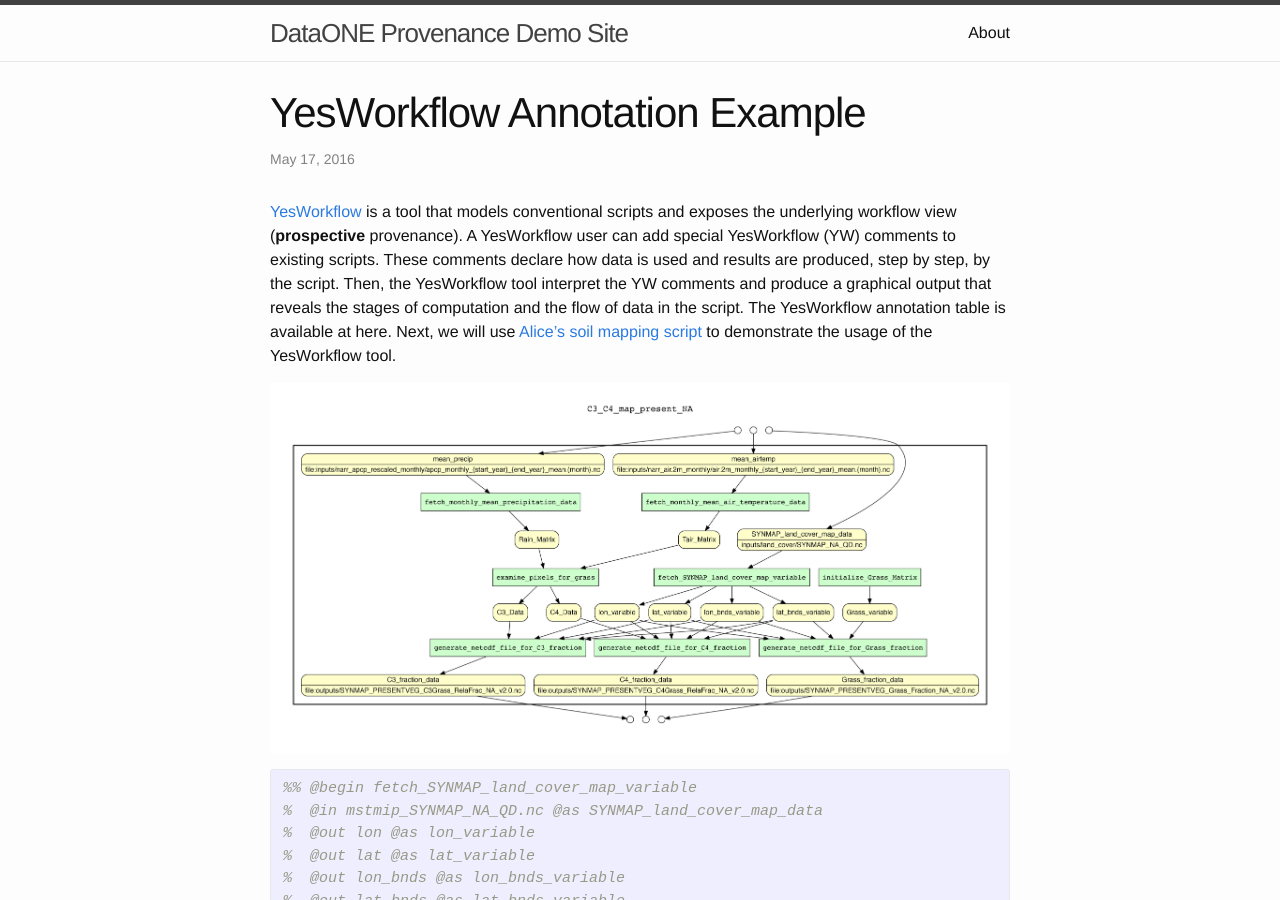
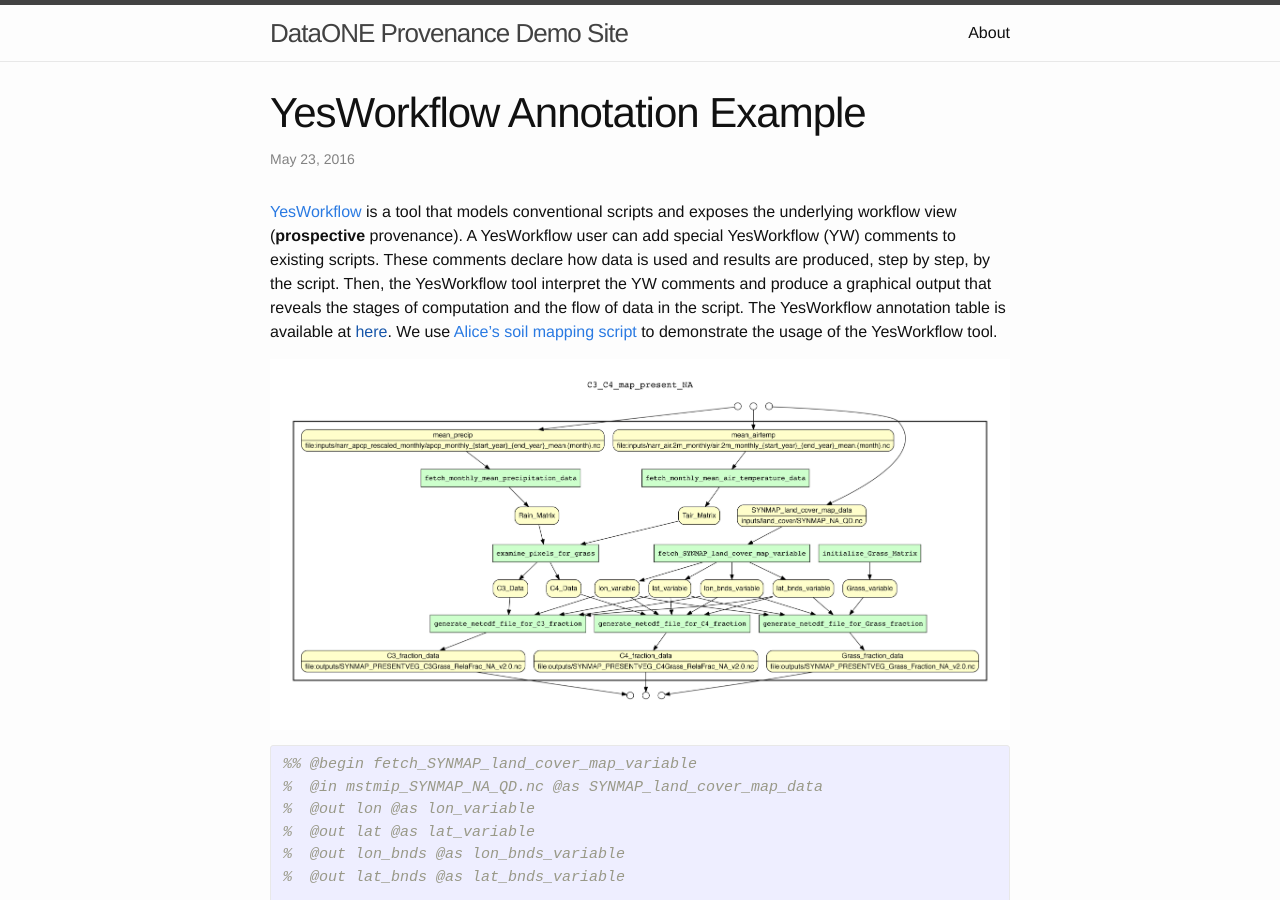
Before and after one commit to DataONEorg/provweek2016-demo, a Jekyll site: the page built from _posts/2016-05-17-YesWorkflow-Annotation-Example.markdown, in a window 1280 px wide and 900 px high. Built offline with Jekyll 4.4.1, drawn with Linux system fonts in a browser that asks for light colours.

Commit message:
minor change to YesWorkflow_post

```diff
--- a/_posts/2016-05-17-YesWorkflow-Annotation-Example.markdown
+++ b/_posts/2016-05-17-YesWorkflow-Annotation-Example.markdown
@@ -1,10 +1,10 @@
 ---
 layout: post
 title:  "YesWorkflow Annotation Example"
-date:   2016-05-17 12:25:30 -0500
+date:   2016-05-23 12:25:30 -0500
 categories: DataONE provenance
 ---
-[YesWorkflow](https://github.com/yesworkflow-org/yw-prototypes)  is a tool that models conventional scripts and exposes the underlying workflow view (**prospective** provenance). A YesWorkflow user can add special YesWorkflow (YW) comments to existing scripts. These comments declare how data is used and results are produced, step by step, by the script. Then, the YesWorkflow tool interpret the YW comments and produce a graphical output that reveals the stages of computation and the flow of data in the script. The YesWorkflow annotation table is available at here. Next, we will use [Alice's soil mapping script]({{site.baseurl}}/data/C3_C4_map_present_NA.m) to demonstrate the usage of the YesWorkflow tool.
+[YesWorkflow](https://github.com/yesworkflow-org/yw-prototypes)  is a tool that models conventional scripts and exposes the underlying workflow view (**prospective** provenance). A YesWorkflow user can add special YesWorkflow (YW) comments to existing scripts. These comments declare how data is used and results are produced, step by step, by the script. Then, the YesWorkflow tool interpret the YW comments and produce a graphical output that reveals the stages of computation and the flow of data in the script. The YesWorkflow annotation table is available at [here](). We use [Alice's soil mapping script]({{site.baseurl}}/data/C3_C4_map_present_NA.m) to demonstrate the usage of the YesWorkflow tool.
 
 ![image text]({{site.baseurl}}/img/alice-yw-combined-view.jpg "YesWorkflow-annotation")
 
```
